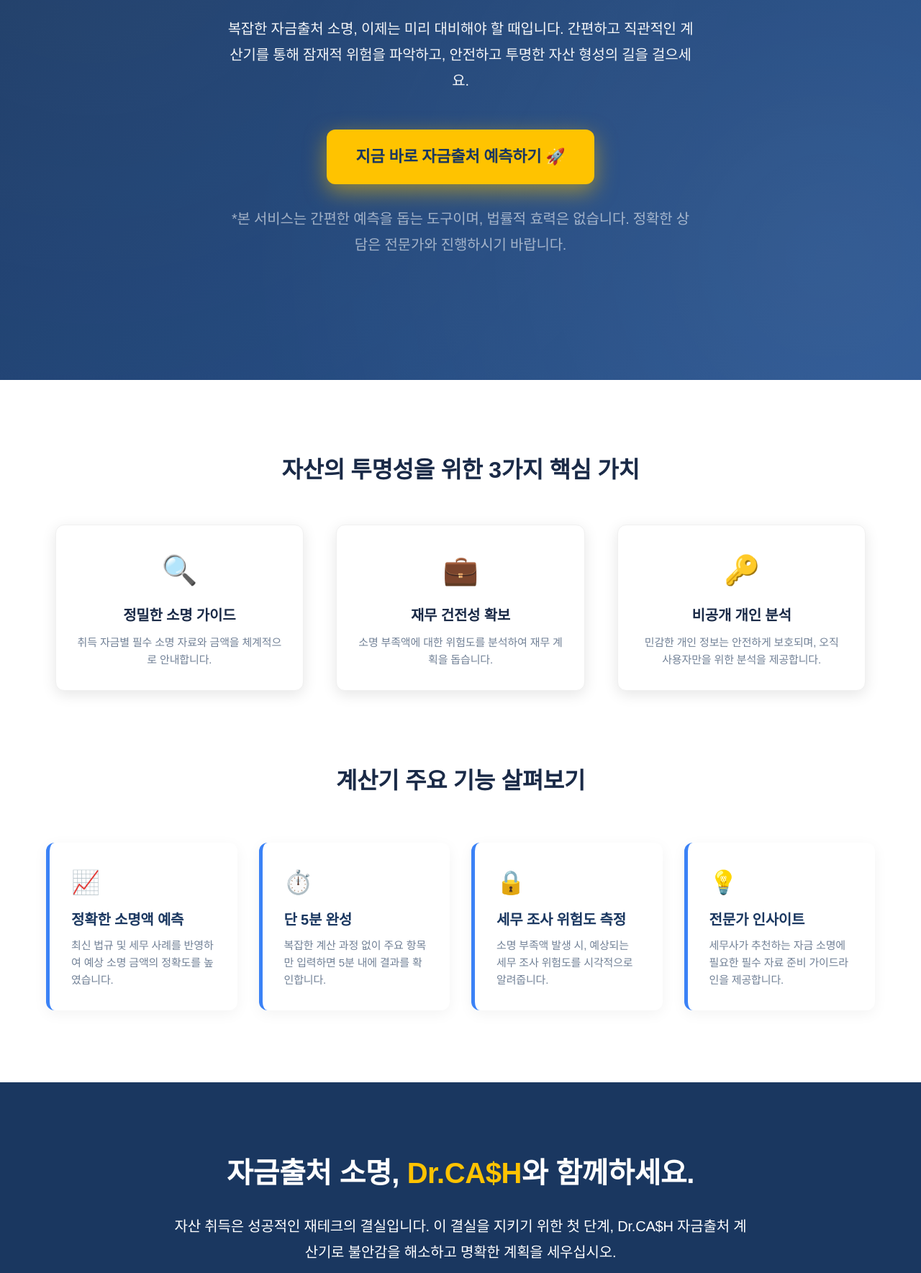
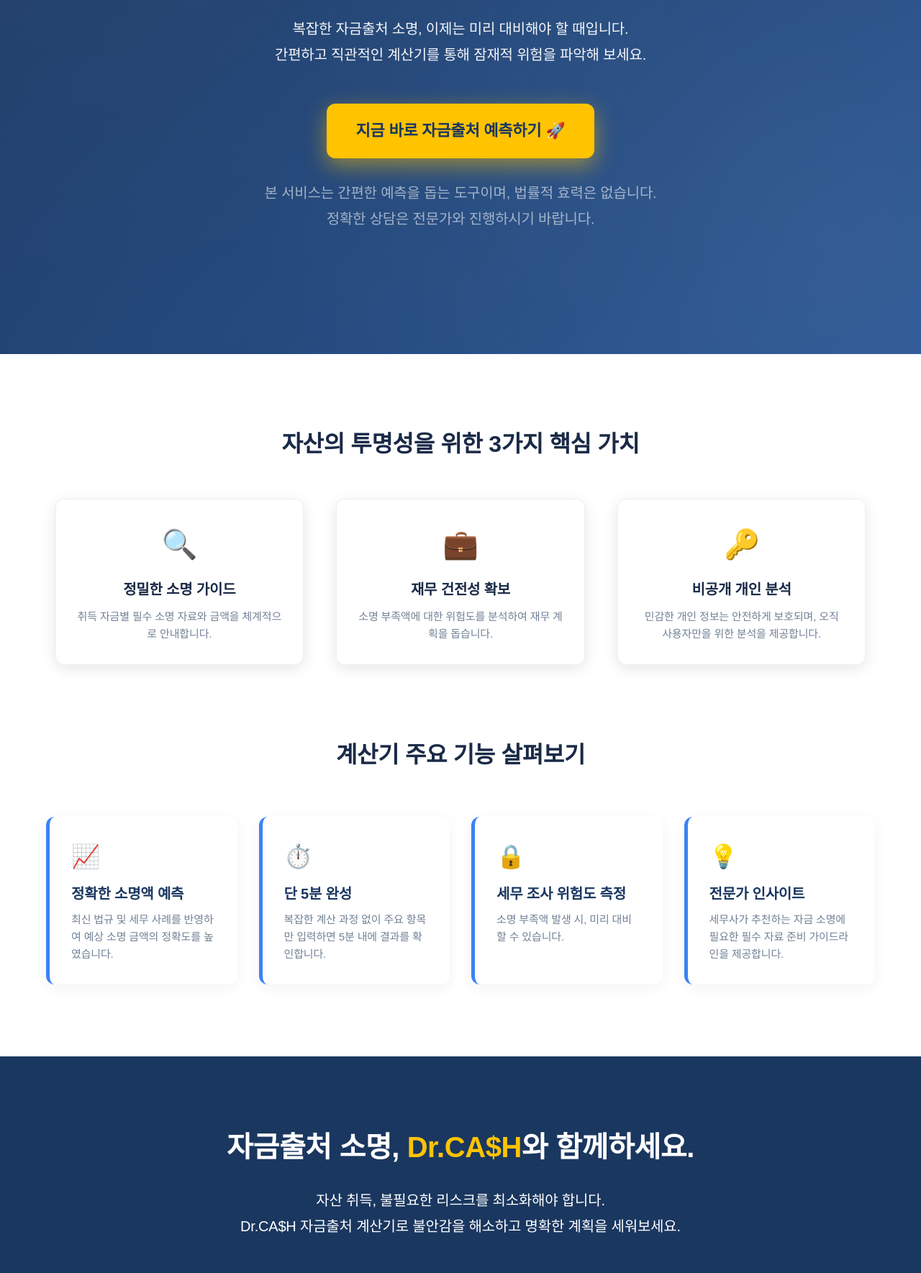
Before and after one commit to kdrcash/SOF, a plain HTML site: page index.html in a window 1280 px wide. Shown: the part 339-2108 px from the top of the page at 72% size. Drawn offline with Linux system fonts and the light colour scheme; a web font is replaced by a local one.

Commit message:
Update index.html

```diff
--- a/index.html
+++ b/index.html
@@ -478,16 +478,15 @@
                 <p class="subtitle">미래를 위한 스마트한 선택</p>
                 <h2>자금출처 계산기로 <br>당신의 자산을 지키세요.</h2>
                 <p>
-                    복잡한 자금출처 소명, 이제는 미리 대비해야 할 때입니다.
-                    간편하고 직관적인 계산기를 통해 잠재적 위험을 파악하고,
-                    안전하고 투명한 자산 형성의 길을 걸으세요.
+                    복잡한 자금출처 소명, 이제는 미리 대비해야 할 때입니다.<br>
+                    간편하고 직관적인 계산기를 통해 잠재적 위험을 파악해 보세요.
                 </p>
 
                 <a href="https://drcash.kr/home/account" class="cta-button">
                     지금 바로 자금출처 예측하기 🚀
                 </a>
                 <p class="cta-disclaimer">
-                    *본 서비스는 간편한 예측을 돕는 도구이며, 법률적 효력은 없습니다.
+                    본 서비스는 간편한 예측을 돕는 도구이며, 법률적 효력은 없습니다.<br>
                     정확한 상담은 전문가와 진행하시기 바랍니다.
                 </p>
             </div>
@@ -536,7 +535,7 @@
                     <div class="feature-card animate-on-scroll delay-3">
                         <div class="icon">🔒</div>
                         <h4>세무 조사 위험도 측정</h4>
-                        <p>소명 부족액 발생 시, 예상되는 세무 조사 위험도를 시각적으로 알려줍니다.</p>
+                        <p>소명 부족액 발생 시, 미리 대비할 수 있습니다.</p>
                     </div>
                     <div class="feature-card animate-on-scroll delay-4">
                         <div class="icon">💡</div>
@@ -552,8 +551,8 @@
             <div class="container">
                 <h3 class="animate-on-scroll">자금출처 소명, <span style="color: var(--color-accent-gold);">Dr.CA$H</span>와 함께하세요.</h3>
                 <p class="animate-on-scroll delay-1">
-                    자산 취득은 성공적인 재테크의 결실입니다. 이 결실을 지키기 위한 첫 단계,
-                    Dr.CA$H 자금출처 계산기로 불안감을 해소하고 명확한 계획을 세우십시오.
+                    자산 취득, 불필요한 리스크를 최소화해야 합니다.<br>
+                    Dr.CA$H 자금출처 계산기로 불안감을 해소하고 명확한 계획을 세워보세요.
                 </p>
                 <a href="https://drcash.kr/home/account" class="small-cta animate-on-scroll delay-2">전문가 상담 신청하기</a>
             </div>
```
